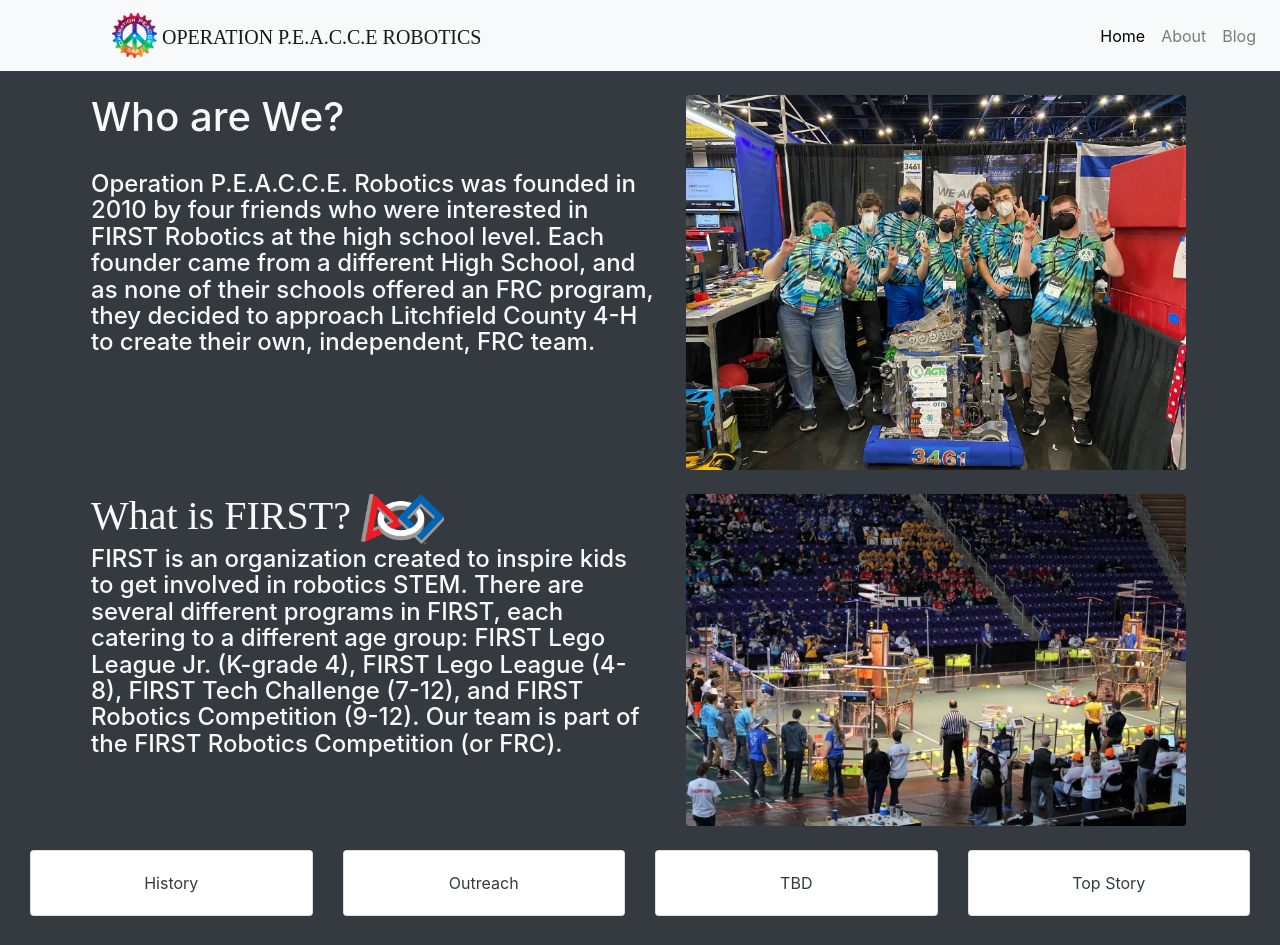
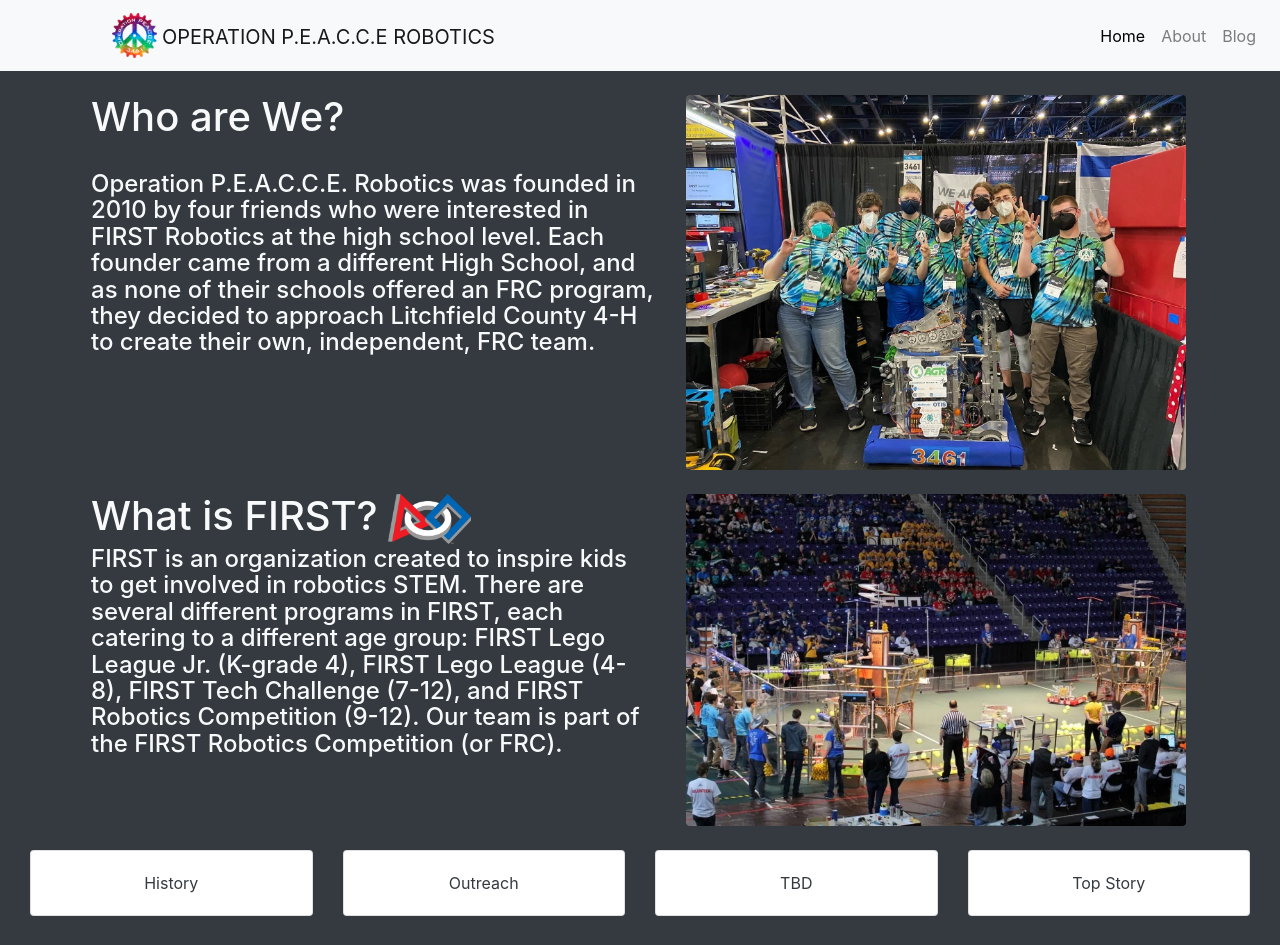
Before and after one commit to Operation-P-E-A-C-C-E-Robotics/Operation-P-E-A-C-C-E-Robotics.github.io, a Jekyll site: the page built from index.html, in a window 1280 px wide and 1289 px high. Shown: the top 945 px of the window. Built offline with Jekyll 4.4.1, drawn with Linux system fonts in a browser that asks for light colours; nearby versions of some CDN libraries.

Commit message:
font fall back on all headers

```diff
--- a/_includes/navigation.html
+++ b/_includes/navigation.html
@@ -3,7 +3,7 @@
 
   <div class="navbar-brand pl-md-5 ml-md-5 d-flex">
     <flex><img src="../assets/images/PeacceLogoTieDyeWhiteText.svg" style="width:45px; height:45px;" class="float-left"></flex>
-    <flex><h class="d-none d-md-block" style="font-family: 'BankGothic';padding-top: 9px;padding-left: 5px;">OPERATION P.E.A.C.C.E ROBOTICS</h></flex>
+    <flex><h class="d-none d-md-block" style="font-family: 'BankGothic'sans-serif;padding-top: 9px;padding-left: 5px;">OPERATION P.E.A.C.C.E ROBOTICS</h></flex>
   </div>
 
     <button class="navbar-toggler" type="button" data-toggle="collapse" data-target="#collapsibleNavbar">
--- a/index.html
+++ b/index.html
@@ -39,7 +39,7 @@
 
   <div class="row bg-dark text-light" style="padding-left: 5%;">
     <div class="col">
-      <div style="display:flex"> <h1 style="font-family: BankGothic;">What is FIRST?</h1>
+      <div style="display:flex"> <h1 style="font-family: 'BankGothic'sans-serif;">What is FIRST?</h1>
         <img src="/assets/images/FIRSTicon_RGB_withTM.png" style="height:50px; padding-left: 10px;">
         <br>
       </div>
```
